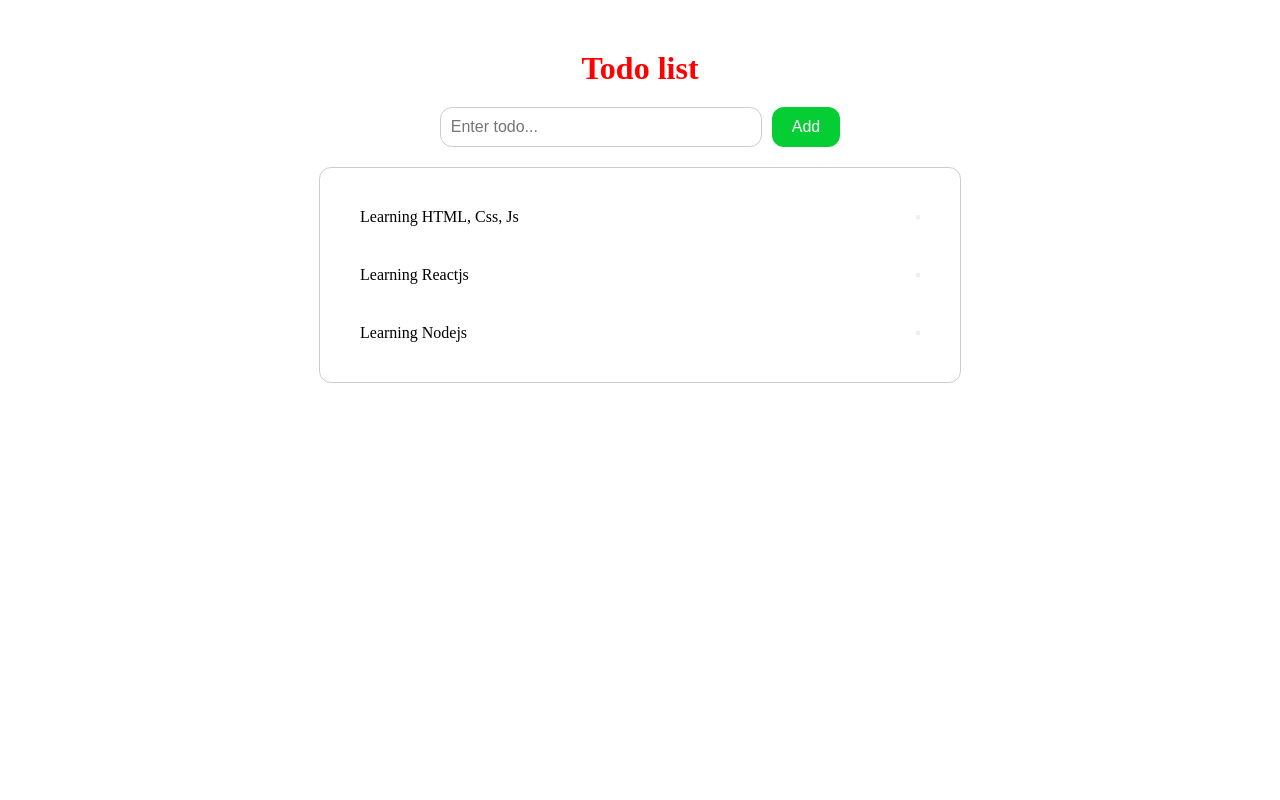
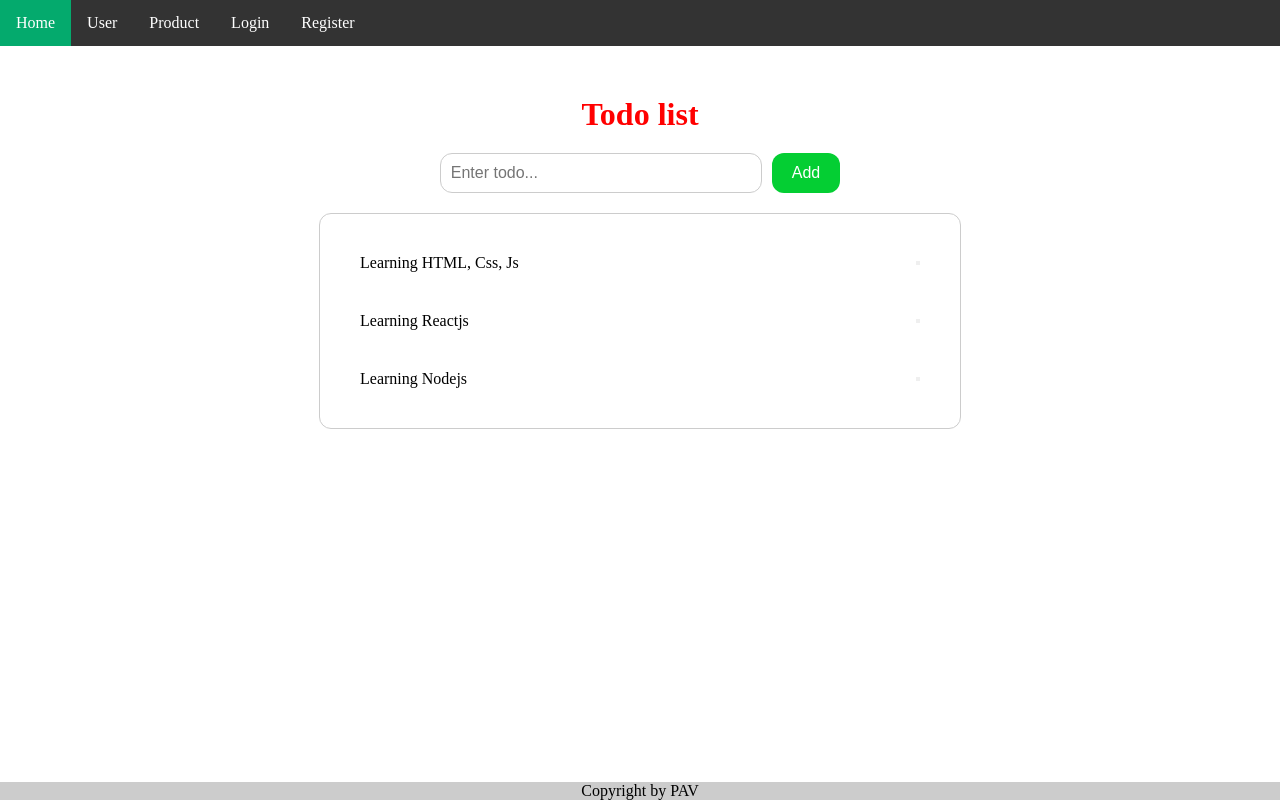
Before and after one commit to phunganhvan/ReactJs-Vite-Ultimate, a React (Vite) app: page / in a window 1280 px wide. Built offline with nearby package versions, Linux system fonts and the light colour scheme.

Commit message:
create header footer

```diff
--- a/src/App.jsx
+++ b/src/App.jsx
@@ -3,6 +3,8 @@ import TodoData from "./components/todo/TodoData"
 import TodoNew from "./components/todo/TodoNew"
 import imgReact from "./assets/react.svg"
 import { useState } from "react"
+import Header from "./components/layout/header/header"
+import Footer from "./components/layout/footer/footer"
 const App = () =>  {
 
   const [todoList,  setTodoList] = useState([
@@ -27,6 +29,7 @@ const App = () =>  {
 
   return (
     <>
+      <Header/>
       <div className="todo-container">
         <h1 className="todo-title"> Todo list</h1>
         <TodoNew addNewTodo={addNewTodo}  />
@@ -36,7 +39,7 @@ const App = () =>  {
           <img src={imgReact} alt="react logo" className="todo-logo" />
         }
       </div>
-
+      <Footer />
 
     </>
   )
--- /dev/null
+++ b/src/components/layout/footer/footer.css
@@ -0,0 +1,8 @@
+.footer {
+    position: fixed;
+    left: 0;
+    bottom: 0;
+    width: 100%;
+    background-color: #ccc;
+    text-align: center;
+}
--- /dev/null
+++ b/src/components/layout/footer/footer.jsx
@@ -0,0 +1,11 @@
+import './footer.css'
+const Footer = () => {
+    return (
+        <>
+            <div class="footer">
+                <p>Copyright by PAV</p>
+            </div>
+        </>
+    );
+}
+export default Footer;
--- /dev/null
+++ b/src/components/layout/header/header.css
@@ -0,0 +1,27 @@
+ul {
+    list-style-type: none;
+    margin: 0;
+    padding: 0;
+    overflow: hidden;
+    background-color: #333;
+}
+
+li {
+    float: left;
+}
+
+li a {
+    display: block;
+    color: white;
+    text-align: center;
+    padding: 14px 16px;
+    text-decoration: none;
+}
+
+li a:hover:not(.active) {
+    background-color: #111;
+}
+
+.active {
+    background-color: #04AA6D;
+}
--- /dev/null
+++ b/src/components/layout/header/header.jsx
@@ -0,0 +1,15 @@
+import './header.css'
+const Header = () => {
+    return (
+        <>
+            <ul>
+                <li><a class="active" href="/">Home</a></li>
+                <li><a href="/users">User</a></li>
+                <li><a href="/products">Product</a></li>
+                <li><a href="/login">Login</a></li>
+                <li><a href="/register">Register</a></li>
+            </ul>
+        </>
+    );
+}
+export default Header;
```
Lines whose indentation alone changed are shown as unchanged.
